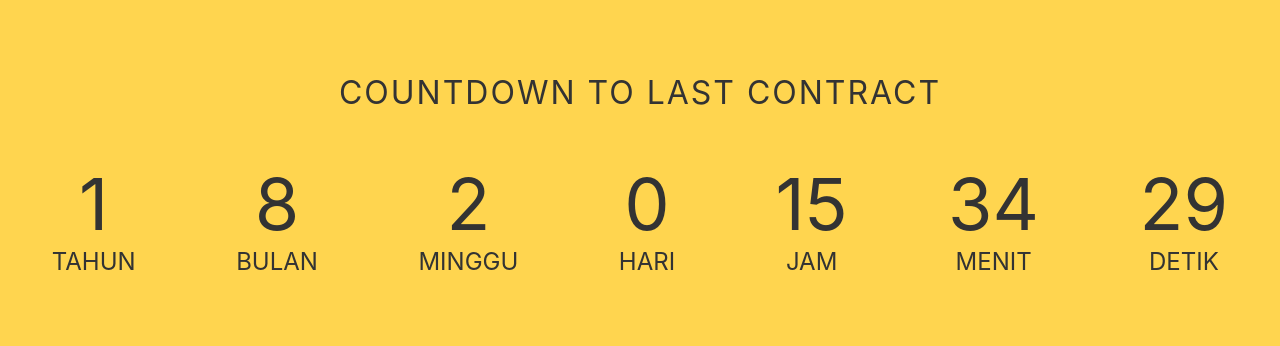
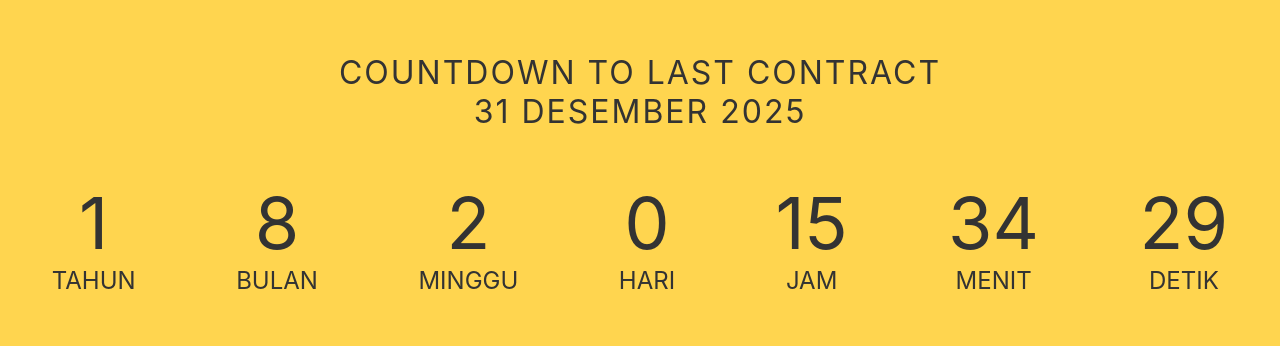
Before and after one commit to adnangomugomu/countdown, a plain HTML site: page index.html in a window 1280 px wide. Shown: the part 202-548 px from the top of the page. Drawn offline with Linux system fonts and the light colour scheme.

Commit message:
first commit

```diff
--- a/index.html
+++ b/index.html
@@ -11,6 +11,7 @@
 <body>
   <div class="container">
     <h1 id="headline">Countdown to last Contract</h1>
+    <h1 class="headline">31 Desember 2025</h1>
     <div id="countdown">
       <ul>
         <li><span id="years"></span>Tahun</li>
```
